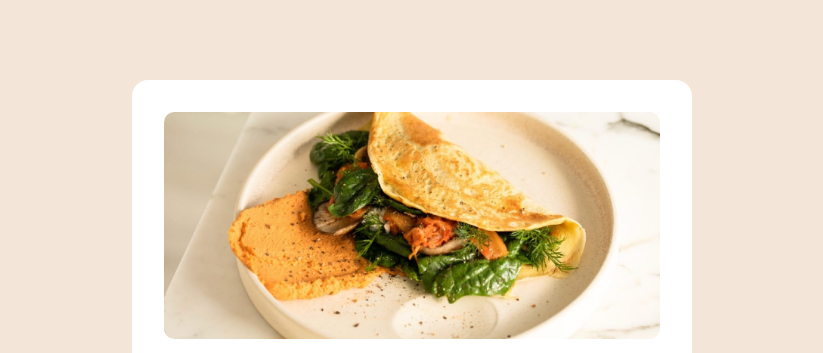
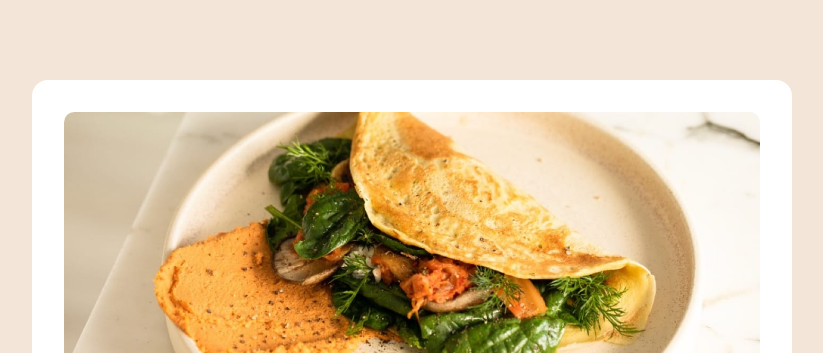
Before and after one commit to CodexLoop/Recipe-page, a plain HTML site: page index.html in a window 1280 px wide. Shown: the top 353 px of the page, without its empty margins (228-1051 px from the left). Drawn offline with Linux system fonts and the light colour scheme.

Commit message:
Adjusting recipe card width

```diff
--- a/assets/styles.css
+++ b/assets/styles.css
@@ -97,7 +97,7 @@ a{
     border-radius: 1rem;
     margin-block: 5rem;
     padding: 2rem;
-    max-width: 700px;
+    max-width: 950px;
     min-width: 350px;
 }
 
```
